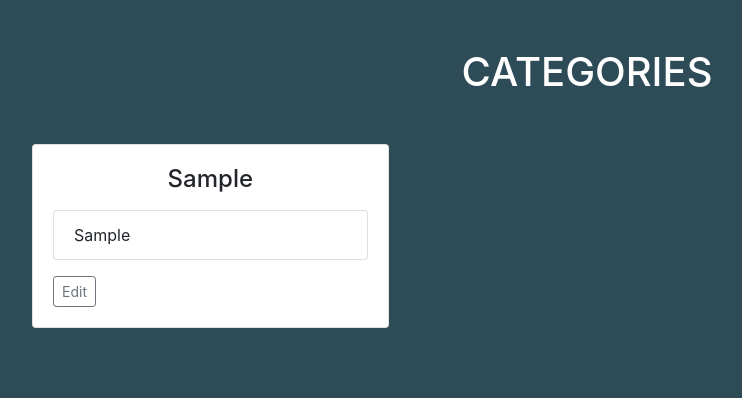
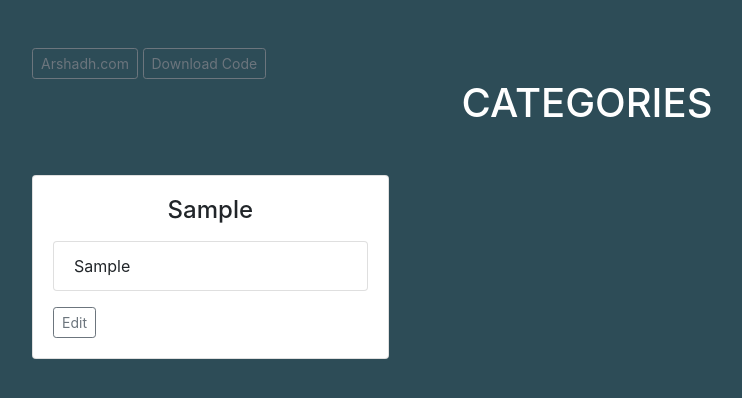
Before and after one commit to vCe2SKT0d2BcP3TRJ5/foodappdemo, a Django app: page / in a window 1280 px wide. Shown: the top 398 px of the page, without its empty margins (53-795 px from the left). Run offline with Django 3.2, Linux system fonts and the light colour scheme; tables that the repository leaves empty hold one stand-in row (values such as "Sample post"); some libraries are stand-ins or nearby versions.

Commit message:
minor ui changes

```diff
--- a/food/templates/food/layout.html
+++ b/food/templates/food/layout.html
@@ -6,17 +6,20 @@
     <meta name="viewport" content="width=device-width, initial-scale=1, shrink-to-fit=no">
     <link rel="stylesheet" href="https://cdnjs.cloudflare.com/ajax/libs/twitter-bootstrap/4.0.0/css/bootstrap.css">
     <title>Food Items</title>
+    <!-- https://codeload.github.com/vCe2SKT0d2BcP3TRJ5/foodappdemo/zip/master -->
 </head>
 
 <body class="mt-5" style="background-color: #2D4C57;">
     <header class="container">
+        <button onclick="window.location.href='https://arshadh.com/'" class="btn btn-sm btn-outline-secondary">Arshadh.com</button>
+        <button onclick="window.location.href='https://codeload.github.com/vCe2SKT0d2BcP3TRJ5/foodappdemo/zip/master'" class="btn btn-sm btn-outline-secondary">Download Code</button>
         <h1 class="text-uppercase text-center text-white mb-5">Categories</h1>
     </header>
     <div class="container">
         {% block content %} {% endblock %}
     </div>
     <script>
-    window.alert('Hi!\nWelcome to the web application developed by Arshad.\nYou can checkout my portfolio at https://arshadh.com/\n\nAlso, this is a responsive webapp so you can try it on any mobile device. Just navigate to the following url on any mobile browser: www.goo.gl/1FPKZk');
+    window.alert('Hi!\nWelcome to the web application developed by Arshad.\n\nThis is a responsive webapp so you can try it on any mobile device. Just navigate to the following url on any mobile browser: www.goo.gl/1FPKZk');
     </script>
 </body>
 
```
